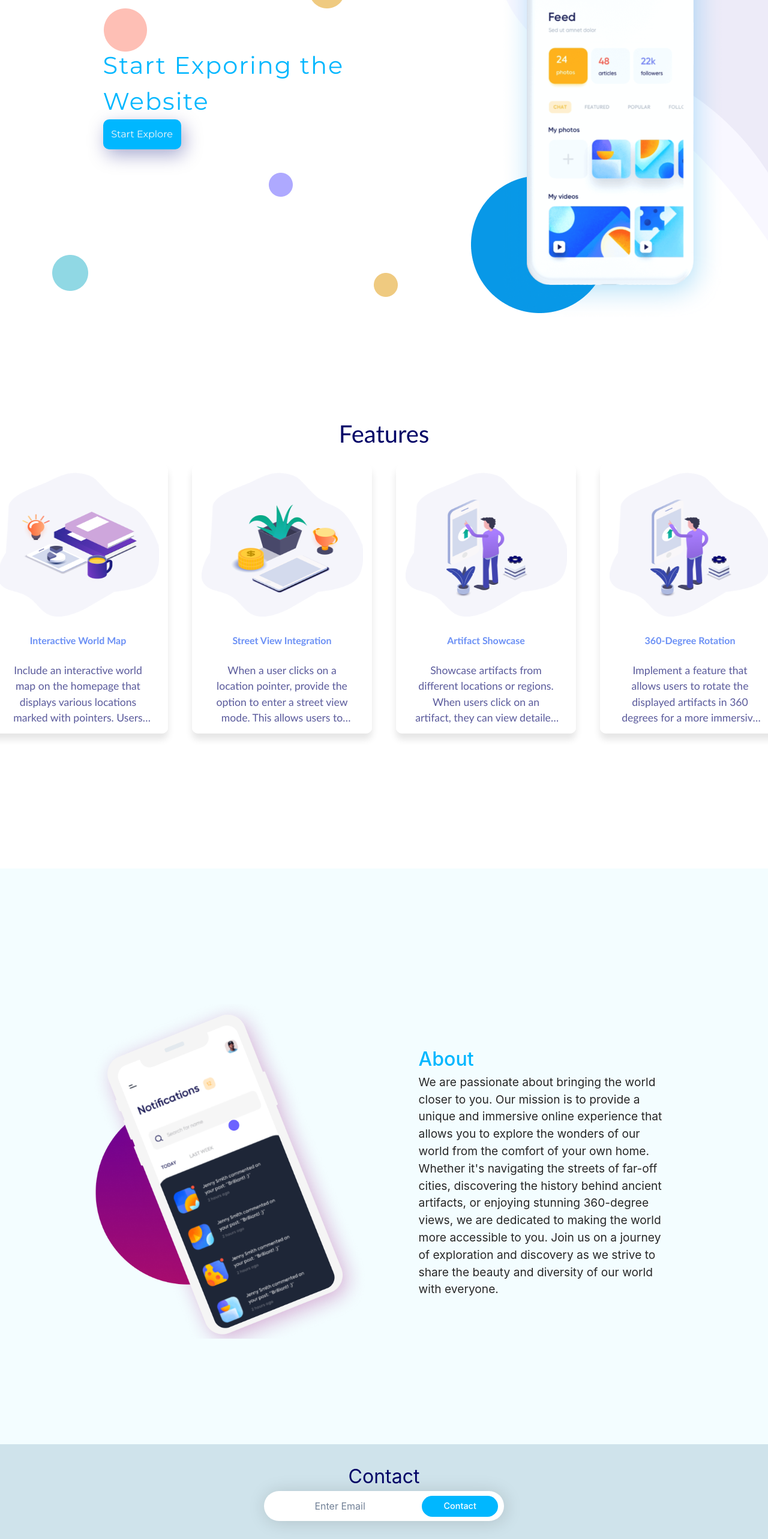
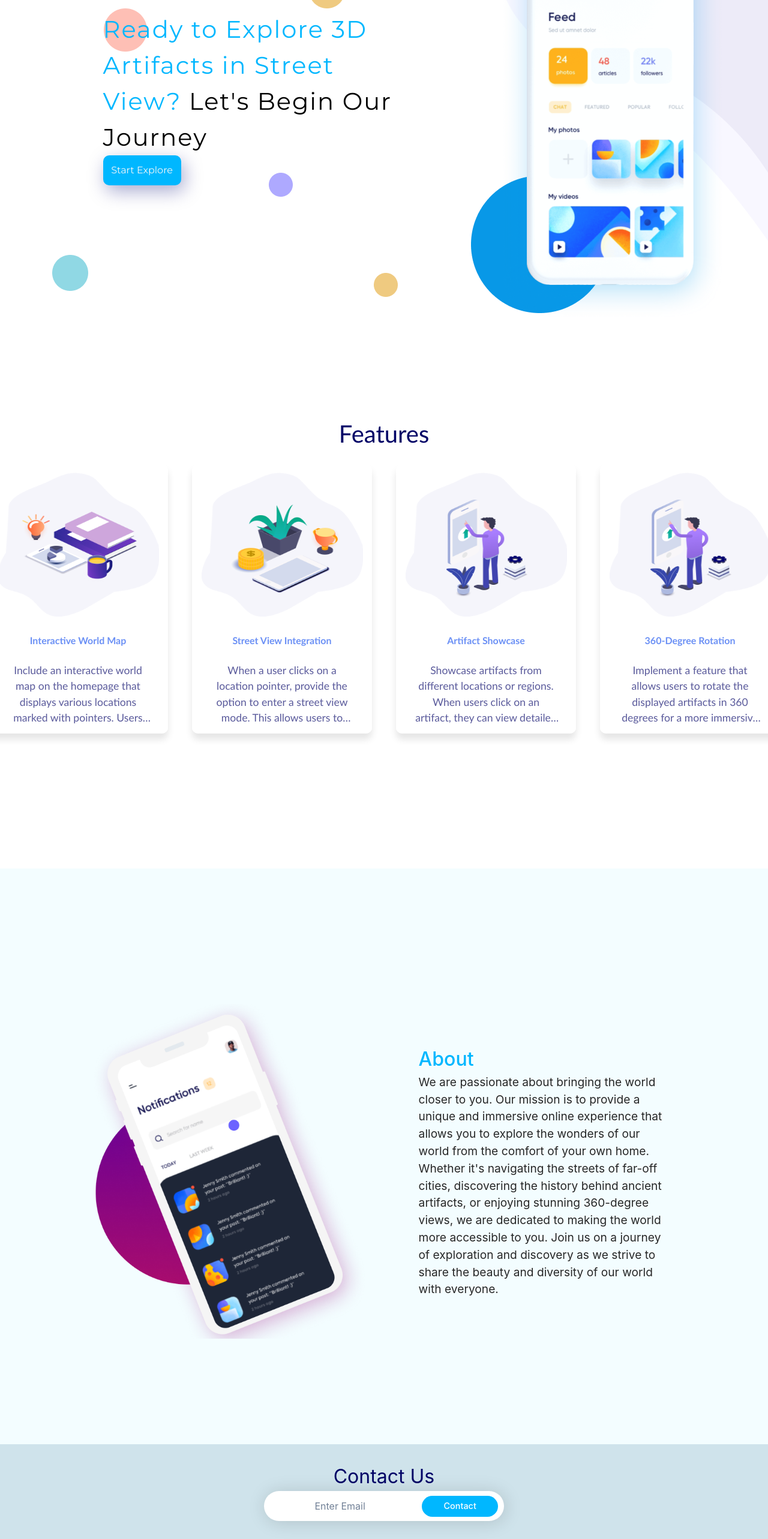
Before and after one commit to niraj-kumar-r/NexArtifacts, a React (Create React App) app in the folder nex/: page / in a window 1280 px wide. Shown: the part 220-2786 px from the top of the page at 60% size. Built offline with nearby package versions, Linux system fonts and the light colour scheme; no server answers.

Commit message:
Added logo and contact us

```diff
--- a/nex/public/index.html
+++ b/nex/public/index.html
@@ -3,7 +3,7 @@
 
 <head>
   <meta charset="utf-8" />
-  <link rel="icon" href="%PUBLIC_URL%/favicon.ico" />
+  <link rel="icon" href="logo1.jpg" />
   <meta name="viewport" content="width=device-width, initial-scale=1" />
   <meta name="theme-color" content="#000000" />
   <meta name="description" content="Web site created using create-react-app" />
--- a/nex/src/Components/Contact.jsx
+++ b/nex/src/Components/Contact.jsx
@@ -1,16 +1,50 @@
-import React from "react";
+import React, { useState } from "react";
 
 function Contact() {
-    return (
-        <div id="contact">
-             <h1 style={{ fontSize: "2rem", color: "#000266", textAlign: "center" }}>Contact</h1>
-            <div className="contact-input">
-                <input type="email" placeholder="Enter Email" />
-                <a href="#">Contact</a>
+  const [email, setEmail] = useState("");
+  const [submitted, setSubmitted] = useState(false);
+  const [error, setError] = useState("");
 
+  const handleInputChange = (e) => {
+    setEmail(e.target.value);
+  };
 
-            </div>
+  const handleContactClick = () => {
+    if (email.trim() === "") {
+      setError("Please enter an email.");
+    } else {
+      // Here, you can send the email using your preferred method (e.g., API call).
+      // For simplicity, we'll just display an alert.
+      alert(`Email sent to: ${email}`);
+      setSubmitted(true);
+      setEmail(""); // Clear the email input
+      setError(""); // Clear any previous error message
+    }
+  };
+
+  return (
+    <div id="contact">
+      <h1 style={{ fontSize: "2rem", color: "#000266", textAlign: "center" }}>
+        Contact Us
+      </h1>
+      {submitted ? (
+        <p>Email sent! Thank you.</p>
+      ) : (
+        <div className="contact-input">
+          <input
+            type="email"
+            placeholder="Enter Email"
+            value={email}
+            onChange={handleInputChange}
+          />
+          <a href="#" onClick={handleContactClick}>
+            Contact
+          </a>
+          {error && <p style={{ color: "red" }}>{error}</p>}
         </div>
-    );
+      )}
+    </div>
+  );
 }
+
 export default Contact;
--- a/nex/src/Components/Header.jsx
+++ b/nex/src/Components/Header.jsx
@@ -9,7 +9,7 @@ function Header() {
         <div id='main'>
          <Navbar />
             <div className='name'>
-                <h1><span>Start Exporing the Website</span></h1>
+                <h1><span>Ready to Explore 3D Artifacts in Street View?</span> Let's Begin Our Journey</h1>
                 <Link to="/map" className='cv-btn'>Start Explore</Link>
             </div>
 
--- a/nex/src/index.css
+++ b/nex/src/index.css
@@ -25,7 +25,8 @@ input{
   border: none;
 }
 .logo img{
-  width: 90px;
+
+  width: 220px;
 }
 #main{
 
@@ -498,12 +499,13 @@ border-radius: 20px;
 @media(max-width:1100px){.menu-icon{
   display:block;}
       nav{
-          justify-content: space-between;
+          justify-content:space-between;
           height: 65px;
-          padding: 0px 30px;
+          padding: 0px 10px;
       }
       .logo img{
-          width:70px;
+        /* logo should be positioned left side of  */
+          width:200px;
       }
       .header-btns{
           margin: 0;
```
Also changed, not shown: nex/public/logo1.jpg (added), nex/src/images/logo.png.
